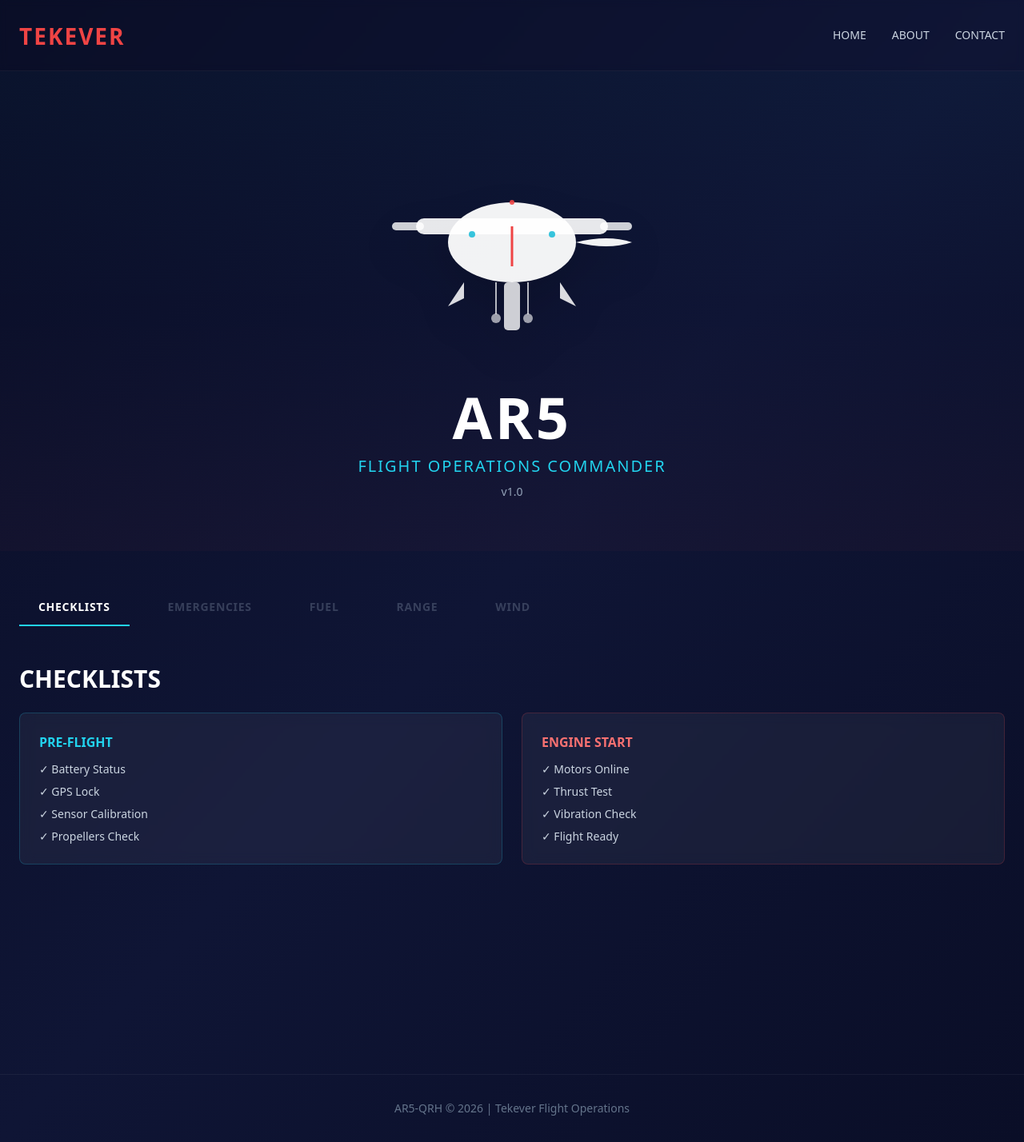
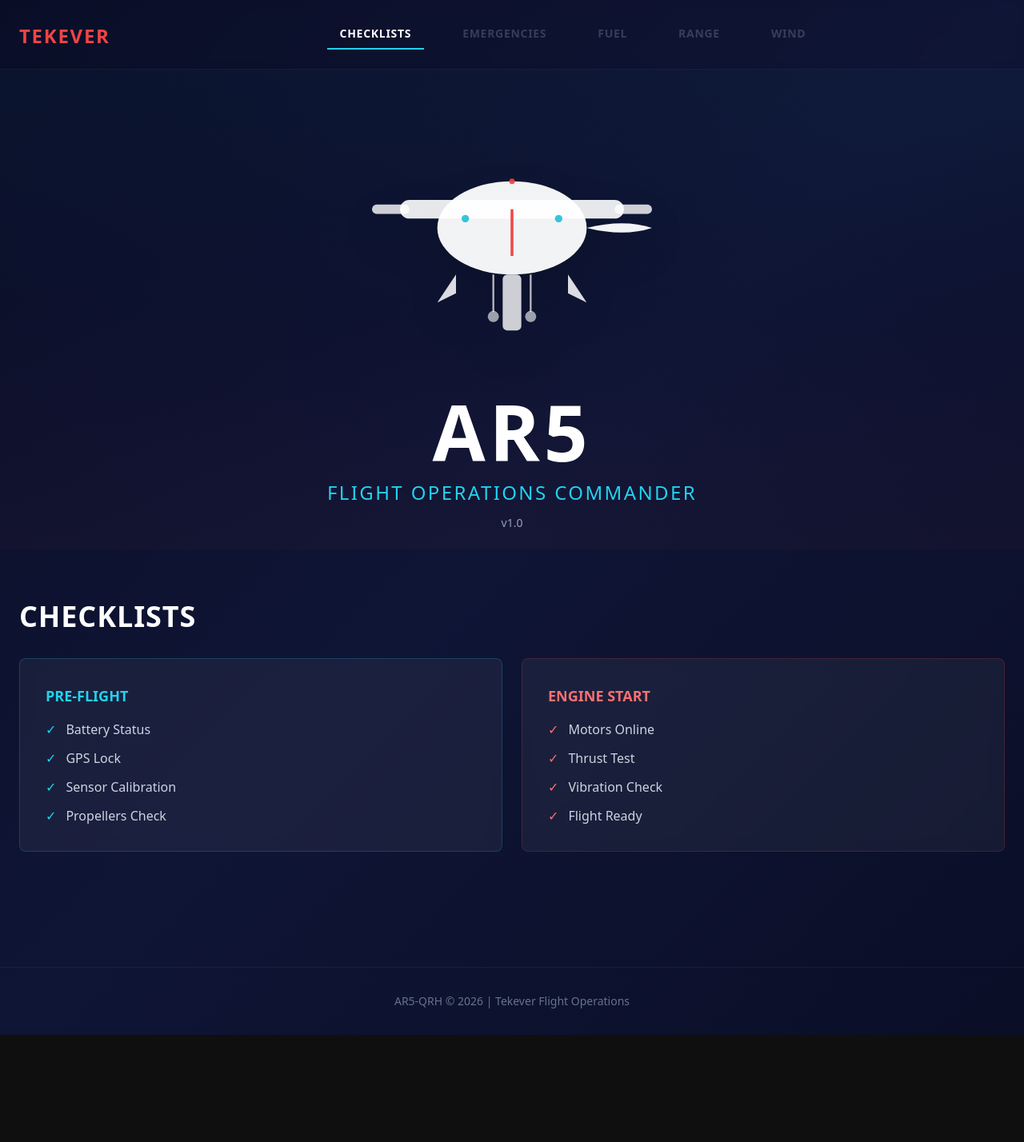
Before and after one commit to rjjp98/AR5-QRH, a Next.js app: page / in a window 1280 px wide. Shown: the whole page at 80% size. After the commit the page ends 1294 px from the top, so only its background shows below. Built offline with nearby package versions, Linux system fonts and the light colour scheme.

Commit message:
feat: Update layout with tabs in header, remove Home/About/Contact

```diff
--- a/app/page.tsx
+++ b/app/page.tsx
@@ -1,7 +1,6 @@
 'use client';
 
 import { useState } from 'react';
-import Link from 'next/link';
 
 export default function Home() {
   const [activeTab, setActiveTab] = useState('checklists');
@@ -16,25 +15,35 @@
 
   return (
     <div className="min-h-screen bg-gradient-to-br from-[#0a0e27] via-[#0f1535] to-[#0a0e27]">
-      {/* Header */}
+      {/* Header with Navigation Tabs */}
       <header className="border-b border-white/5 backdrop-blur-sm sticky top-0 z-50">
-        <div className="max-w-7xl mx-auto px-6 py-6 flex items-center justify-between">
+        <div className="max-w-7xl mx-auto px-6 py-6 flex items-center justify-between gap-8">
           {/* Tekever Logo */}
-          <div className="flex items-center gap-3">
-            <svg width="140" height="40" viewBox="0 0 140 40" className="fill-red-500">
+          <div className="flex-shrink-0">
+            <svg width="120" height="35" viewBox="0 0 140 40" className="fill-red-500">
               <text x="0" y="32" fontSize="28" fontWeight="bold" letterSpacing="2">TEKEVER</text>
             </svg>
           </div>
 
-          {/* Nav Links */}
-          <nav className="hidden md:flex items-center gap-8">
-            <Link href="#" className="text-slate-300 hover:text-white text-sm transition">HOME</Link>
-            <Link href="#" className="text-slate-300 hover:text-white text-sm transition">ABOUT</Link>
-            <Link href="#" className="text-slate-300 hover:text-white text-sm transition">CONTACT</Link>
+          {/* Navigation Tabs */}
+          <nav className="flex flex-wrap gap-6 md:gap-8 justify-center flex-1">
+            {tabs.map((tab) => (
+              <button
+                key={tab.id}
+                onClick={() => setActiveTab(tab.id)}
+                className={`px-4 py-2 font-semibold text-sm tracking-wider transition-all duration-300 border-b-2 whitespace-nowrap ${
+                  activeTab === tab.id
+                    ? 'text-white border-cyan-400 opacity-100'
+                    : 'text-slate-400 border-transparent opacity-30 hover:opacity-60'
+                }`}
+              >
+                {tab.label}
+              </button>
+            ))}
           </nav>
 
           {/* Menu Toggle */}
-          <button className="md:hidden text-white">
+          <button className="md:hidden text-white flex-shrink-0">
             <svg width="24" height="24" fill="none" stroke="currentColor">
               <path d="M4 6h16M4 12h16M4 18h16" strokeWidth="2" strokeLinecap="round" />
             </svg>
@@ -49,7 +58,7 @@
 
         {/* AR5 SVG */}
         <div className="relative z-10 flex flex-col items-center gap-8 px-6">
-          <svg width="400" height="300" viewBox="0 0 400 300" className="drop-shadow-2xl">
+          <svg width="500" height="350" viewBox="0 0 400 300" className="drop-shadow-2xl">
             {/* Fuselage */}
             <ellipse cx="200" cy="150" rx="80" ry="50" fill="white" opacity="0.95" />
 
@@ -89,57 +98,39 @@
 
           {/* Title */}
           <div className="text-center">
-            <h1 className="text-5xl md:text-7xl font-bold text-white mb-3 tracking-wider">
+            <h1 className="text-6xl md:text-8xl font-bold text-white mb-3 tracking-wider">
               AR5
             </h1>
-            <p className="text-cyan-400 text-lg md:text-xl font-light tracking-widest">
+            <p className="text-cyan-400 text-lg md:text-2xl font-light tracking-widest">
               FLIGHT OPERATIONS COMMANDER
             </p>
-            <p className="text-slate-400 text-sm mt-2">v1.0</p>
+            <p className="text-slate-400 text-sm mt-3">v1.0</p>
           </div>
         </div>
       </div>
 
-      {/* Tabs Navigation */}
-      <div className="max-w-7xl mx-auto px-6 py-12">
-        <div className="flex flex-wrap gap-3 md:gap-6 justify-center md:justify-start">
-          {tabs.map((tab) => (
-            <button
-              key={tab.id}
-              onClick={() => setActiveTab(tab.id)}
-              className={`px-6 py-3 font-semibold text-sm tracking-wider transition-all duration-300 border-b-2 ${
-                activeTab === tab.id
-                  ? 'text-white border-cyan-400 opacity-100'
-                  : 'text-slate-400 border-transparent opacity-30 hover:opacity-60'
-              }`}
-            >
-              {tab.label}
-            </button>
-          ))}
-        </div>
-
       {/* Content Area */}
-        <div className="mt-12 min-h-96">
+      <div className="max-w-7xl mx-auto px-6 py-16">
         {activeTab === 'checklists' && (
           <div className="text-white">
-              <h2 className="text-3xl font-bold mb-6">CHECKLISTS</h2>
+            <h2 className="text-4xl font-bold mb-8 tracking-wide">CHECKLISTS</h2>
             <div className="grid grid-cols-1 md:grid-cols-2 gap-6">
-                <div className="bg-white/5 backdrop-blur border border-cyan-400/20 rounded-lg p-6 hover:border-cyan-400/50 transition">
-                  <h3 className="text-cyan-400 font-semibold mb-3">PRE-FLIGHT</h3>
-                  <ul className="space-y-2 text-slate-300 text-sm">
-                    <li>✓ Battery Status</li>
-                    <li>✓ GPS Lock</li>
-                    <li>✓ Sensor Calibration</li>
-                    <li>✓ Propellers Check</li>
+              <div className="bg-white/5 backdrop-blur border border-cyan-400/20 rounded-lg p-8 hover:border-cyan-400/50 transition">
+                <h3 className="text-cyan-400 font-semibold mb-4 text-lg">PRE-FLIGHT</h3>
+                <ul className="space-y-3 text-slate-300">
+                  <li className="flex items-center gap-3"><span className="text-cyan-400">✓</span> Battery Status</li>
+                  <li className="flex items-center gap-3"><span className="text-cyan-400">✓</span> GPS Lock</li>
+                  <li className="flex items-center gap-3"><span className="text-cyan-400">✓</span> Sensor Calibration</li>
+                  <li className="flex items-center gap-3"><span className="text-cyan-400">✓</span> Propellers Check</li>
                 </ul>
               </div>
-                <div className="bg-white/5 backdrop-blur border border-red-500/20 rounded-lg p-6 hover:border-red-500/50 transition">
-                  <h3 className="text-red-400 font-semibold mb-3">ENGINE START</h3>
-                  <ul className="space-y-2 text-slate-300 text-sm">
-                    <li>✓ Motors Online</li>
-                    <li>✓ Thrust Test</li>
-                    <li>✓ Vibration Check</li>
-                    <li>✓ Flight Ready</li>
+              <div className="bg-white/5 backdrop-blur border border-red-500/20 rounded-lg p-8 hover:border-red-500/50 transition">
+                <h3 className="text-red-400 font-semibold mb-4 text-lg">ENGINE START</h3>
+                <ul className="space-y-3 text-slate-300">
+                  <li className="flex items-center gap-3"><span className="text-red-400">✓</span> Motors Online</li>
+                  <li className="flex items-center gap-3"><span className="text-red-400">✓</span> Thrust Test</li>
+                  <li className="flex items-center gap-3"><span className="text-red-400">✓</span> Vibration Check</li>
+                  <li className="flex items-center gap-3"><span className="text-red-400">✓</span> Flight Ready</li>
                 </ul>
               </div>
             </div>
@@ -148,32 +139,39 @@
 
         {activeTab === 'emergencies' && (
           <div className="text-white">
-              <h2 className="text-3xl font-bold mb-6 text-red-500">EMERGENCIES</h2>
-              <p className="text-slate-300">Emergency procedures coming soon...</p>
+            <h2 className="text-4xl font-bold mb-8 tracking-wide text-red-500">EMERGENCIES</h2>
+            <div className="bg-white/5 backdrop-blur border border-red-500/20 rounded-lg p-8">
+              <p className="text-slate-300 text-lg">Emergency procedures coming soon...</p>
+            </div>
           </div>
         )}
 
         {activeTab === 'fuel' && (
           <div className="text-white">
-              <h2 className="text-3xl font-bold mb-6">FUEL</h2>
-              <p className="text-slate-300">Fuel management system coming soon...</p>
+            <h2 className="text-4xl font-bold mb-8 tracking-wide">FUEL</h2>
+            <div className="bg-white/5 backdrop-blur border border-cyan-400/20 rounded-lg p-8">
+              <p className="text-slate-300 text-lg">Fuel management system coming soon...</p>
+            </div>
           </div>
         )}
 
         {activeTab === 'range' && (
           <div className="text-white">
-              <h2 className="text-3xl font-bold mb-6">RANGE</h2>
-              <p className="text-slate-300">Range calculation system coming soon...</p>
+            <h2 className="text-4xl font-bold mb-8 tracking-wide">RANGE</h2>
+            <div className="bg-white/5 backdrop-blur border border-cyan-400/20 rounded-lg p-8">
+              <p className="text-slate-300 text-lg">Range calculation system coming soon...</p>
+            </div>
           </div>
         )}
 
         {activeTab === 'wind' && (
           <div className="text-white">
-              <h2 className="text-3xl font-bold mb-6">WIND</h2>
-              <p className="text-slate-300">Wind data analysis coming soon...</p>
+            <h2 className="text-4xl font-bold mb-8 tracking-wide">WIND</h2>
+            <div className="bg-white/5 backdrop-blur border border-cyan-400/20 rounded-lg p-8">
+              <p className="text-slate-300 text-lg">Wind data analysis coming soon...</p>
+            </div>
           </div>
         )}
-        </div>
       </div>
 
       {/* Footer */}
```
Lines whose indentation alone changed are shown as unchanged.
